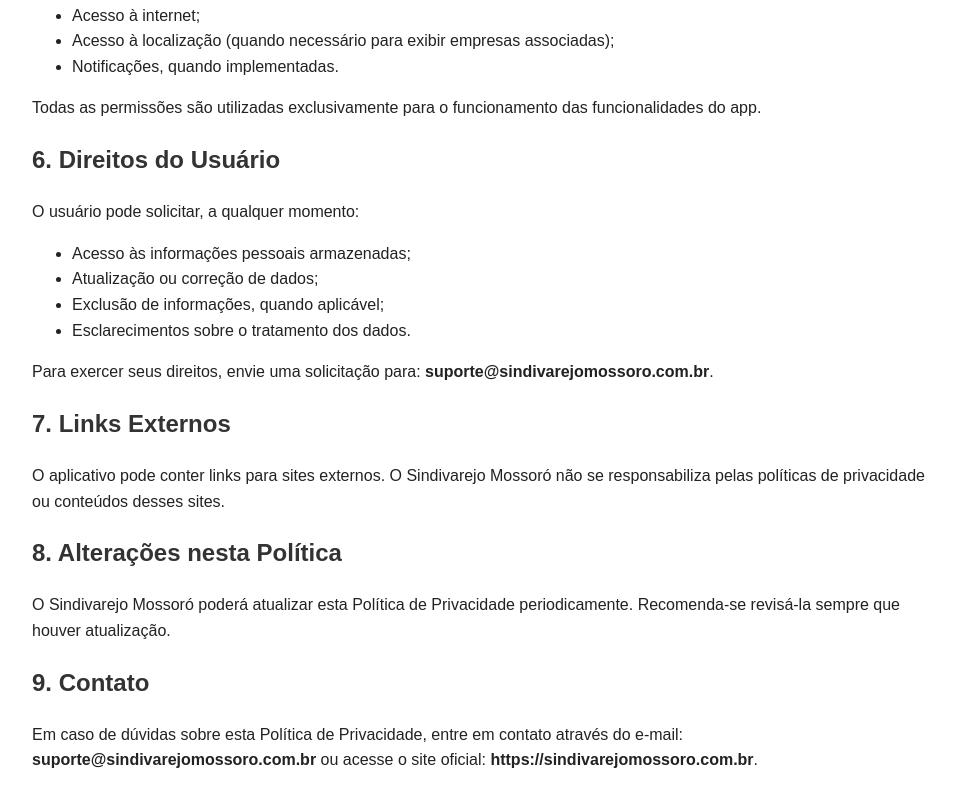
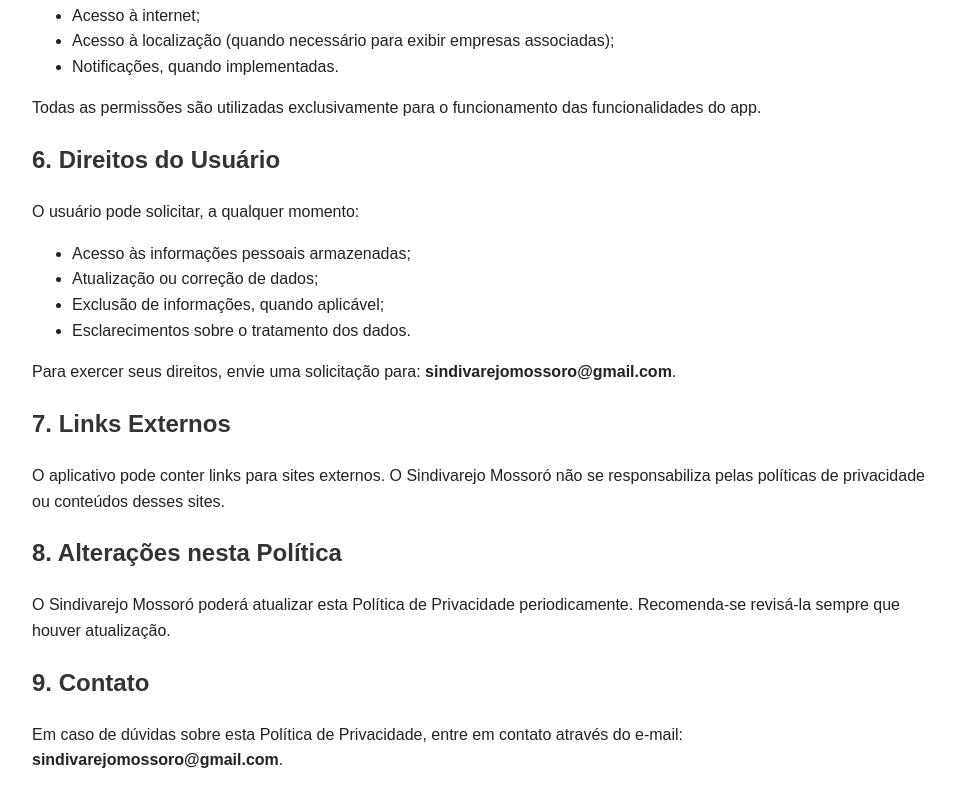
Before and after one commit to Senac-Code-Lab/politica-privacidade-sindicato-digital, a plain HTML site: page index.html in a window 1280 px wide. Shown: the part 1144-1950 px from the top of the page, without its empty margins (158-1113 px from the left). Drawn offline with Linux system fonts and the light colour scheme.

Commit message:
Update index.html

```diff
--- a/index.html
+++ b/index.html
@@ -23,7 +23,7 @@
 <body>
 
 <h1>Política de Privacidade – Sindicato Digital</h1>
-<p>Última atualização: 2024</p>
+<p>Última atualização: 2025</p>
 
 <p>
 O aplicativo <strong>Sindicato Digital – Sindivarejo Mossoró</strong> é mantido pelo
@@ -89,7 +89,7 @@ Os dados são armazenados em ambiente seguro e restrito.
 
 <p>
 Para exercer seus direitos, envie uma solicitação para:
-<strong>suporte@sindivarejomossoro.com.br</strong>.
+<strong>sindivarejomossoro@gmail.com</strong>.
 </p>
 
 <h2>7. Links Externos</h2>
@@ -107,8 +107,7 @@ Recomenda-se revisá-la sempre que houver atualização.
 <h2>9. Contato</h2>
 <p>
 Em caso de dúvidas sobre esta Política de Privacidade, entre em contato através do e-mail:
-<strong>suporte@sindivarejomossoro.com.br</strong> ou acesse o site oficial:
-<strong>https://sindivarejomossoro.com.br</strong>.
+<strong>sindivarejomossoro@gmail.com</strong>.
 </p>
 
 </body>
```
